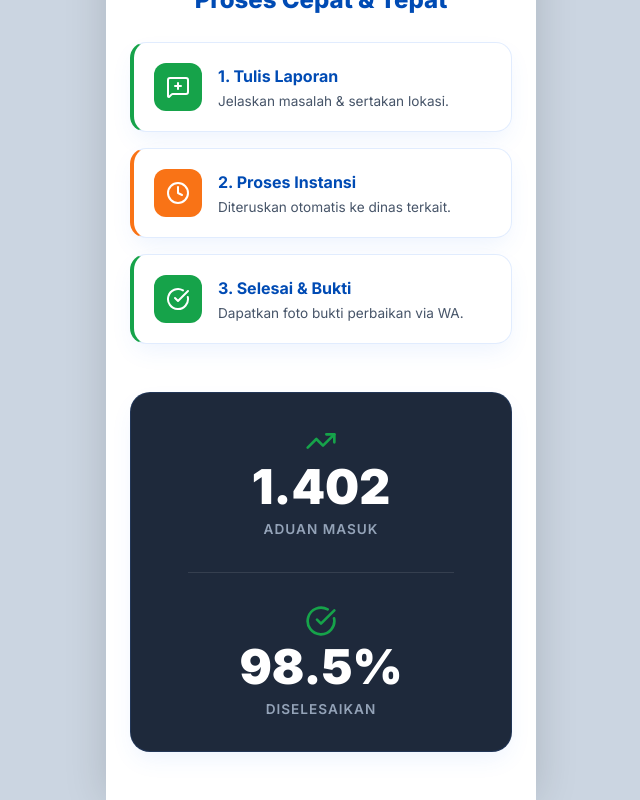
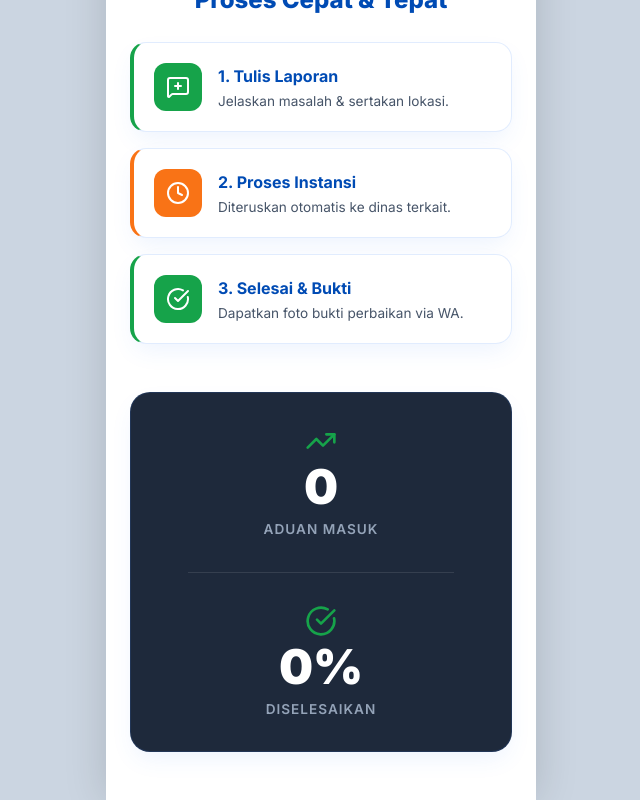
Before and after one commit to hagiaya/dompu-lapor, a Next.js app: page /lapor in a window 1280 px wide. Shown: the part 1653-2453 px from the top of the page, without its empty margins (319-959 px from the left). Built offline with nearby package versions, Linux system fonts and the light colour scheme; no server answers; the database is empty.

Commit message:
feat: fetch real data for statistics in report form

```diff
--- a/src/app/lapor/page.tsx
+++ b/src/app/lapor/page.tsx
@@ -23,7 +23,8 @@ export default function Home() {
   const [ticketId, setTicketId] = useState('');
   const [location, setLocation] = useState<{lat: number, lng: number} | null>(null);
   const [photoFile, setPhotoFile] = useState<File | null>(null);
-
+  const [totalAduan, setTotalAduan] = useState(0);
+  const [persenSelesai, setPersenSelesai] = useState(0);
   const handleSubmit = async (e: React.FormEvent<HTMLFormElement>) => {
     e.preventDefault();
     setIsSubmitting(true);
@@ -118,6 +119,13 @@ export default function Home() {
 
       const { data: cData } = await supabase.from('categories').select('*');
       if (cData) setCategories(cData);
+
+      const { data: rData } = await supabase.from('reports').select('status');
+      if (rData) {
+        setTotalAduan(rData.length);
+        const selesai = rData.filter((r: any) => r.status === 'COMPLETED').length;
+        setPersenSelesai(rData.length > 0 ? (selesai / rData.length) * 100 : 0);
+      }
     };
     fetchData();
   }, []);
@@ -318,13 +326,13 @@ export default function Home() {
           <div className="glass-panel" style={{ padding: '2rem 1.5rem', borderRadius: '1.25rem', background: '#1e293b', color: 'white', display: 'flex', flexDirection: 'column', gap: '2rem', alignItems: 'center' }}>
             <div style={{ textAlign: 'center' }}>
               <TrendingUp size={32} color="var(--secondary-color)" style={{ marginBottom: '0.5rem', margin: '0 auto' }} />
-              <p style={{ fontSize: '3rem', fontWeight: '900', color: 'white', lineHeight: 1, marginBottom: '0.5rem' }}>1.402</p>
+              <p style={{ fontSize: '3rem', fontWeight: '900', color: 'white', lineHeight: 1, marginBottom: '0.5rem' }}>{totalAduan.toLocaleString('id-ID')}</p>
               <p style={{ color: '#94a3b8', fontSize: '0.85rem', fontWeight: '600', letterSpacing: '1px', textTransform: 'uppercase' }}>Aduan Masuk</p>
             </div>
             <div style={{ width: '80%', height: '1px', background: 'rgba(255,255,255,0.1)' }}></div>
             <div style={{ textAlign: 'center' }}>
               <CheckCircle size={32} color="var(--success-color)" style={{ marginBottom: '0.5rem', margin: '0 auto' }} />
-              <p style={{ fontSize: '3rem', fontWeight: '900', color: 'white', lineHeight: 1, marginBottom: '0.5rem' }}>98.5%</p>
+              <p style={{ fontSize: '3rem', fontWeight: '900', color: 'white', lineHeight: 1, marginBottom: '0.5rem' }}>{persenSelesai.toFixed(1).replace('.0', '')}%</p>
               <p style={{ color: '#94a3b8', fontSize: '0.85rem', fontWeight: '600', letterSpacing: '1px', textTransform: 'uppercase' }}>Diselesaikan</p>
             </div>
           </div>
```
